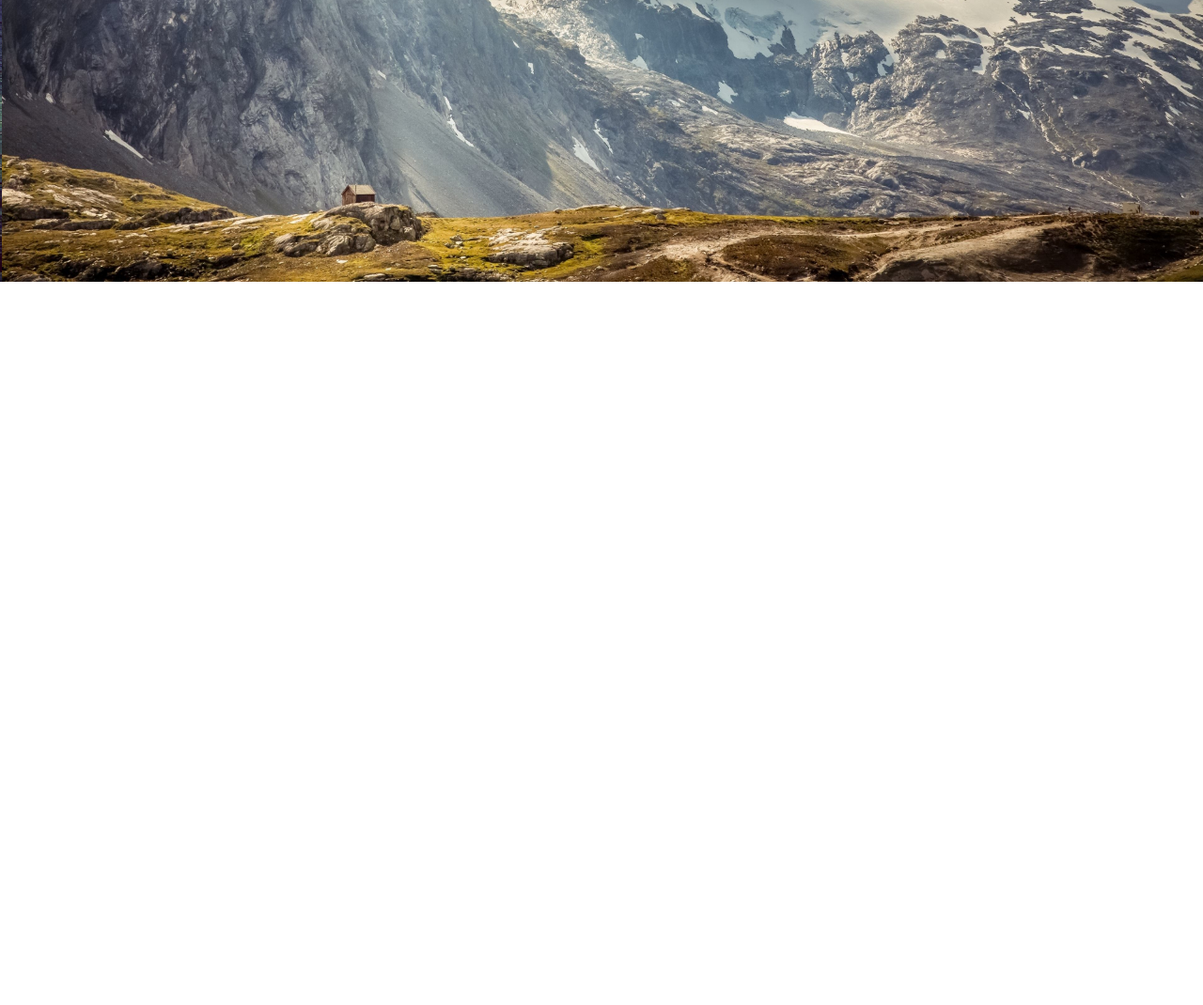
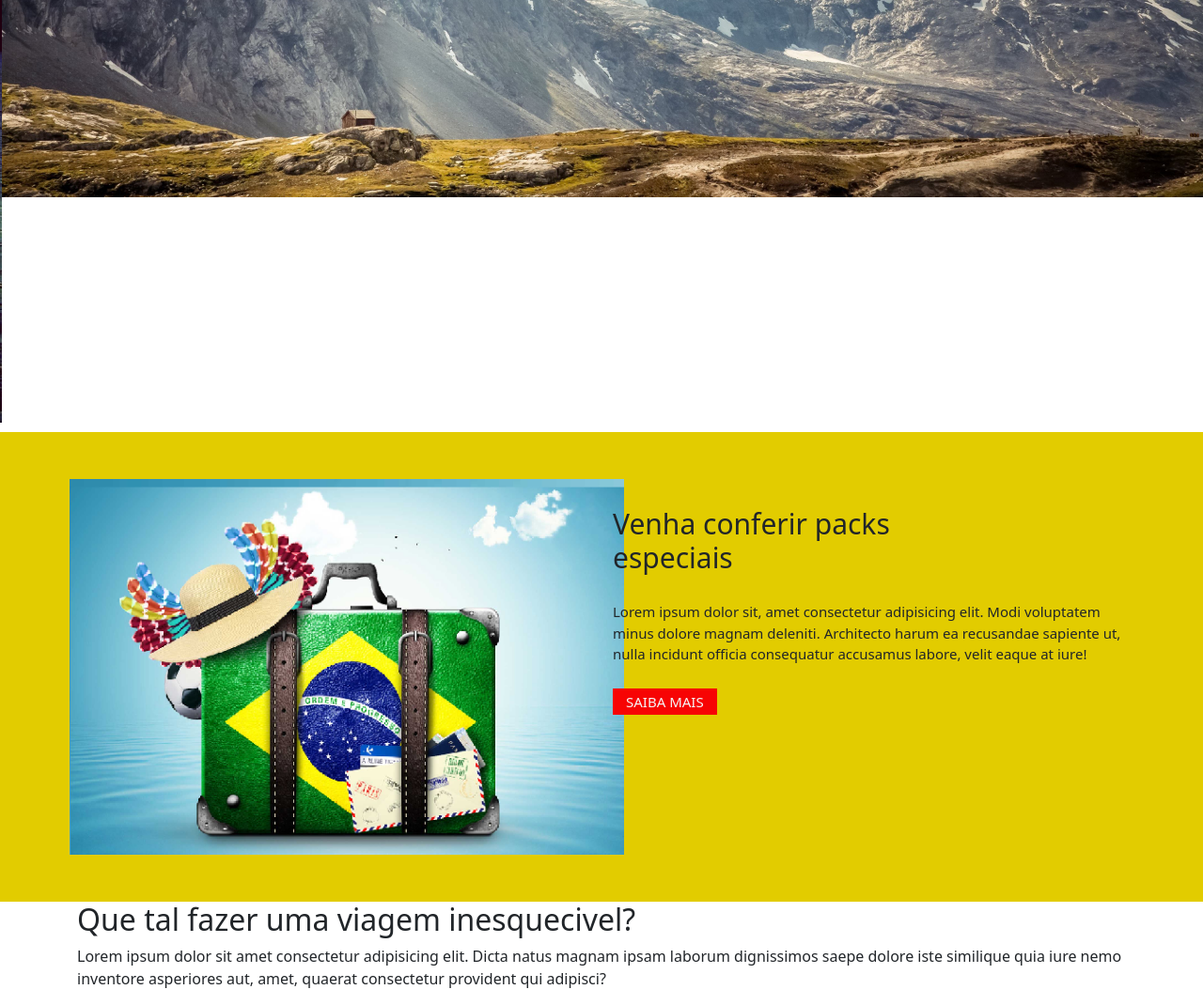
Before and after one commit to AlexanderLuucas/Passeios, a plain HTML site: page index.html in a window 1280 px wide. Shown: the part 585-1655 px from the top of the page at 94% size. Before the commit the page ends 885 px from the top, so only its background shows below. Drawn offline with Linux system fonts and the light colour scheme.

Commit message:
update 28/04/2023 - PRJ Travels rev.4

```diff
--- a/css/style.css
+++ b/css/style.css
@@ -42,7 +42,7 @@ body, ul {
     display: flex;
     align-items: center;
     justify-content: space-between;
-    background: #e7e7e7;
+    background: #71c0ee;
 }
 #menu {
     display: flex;
@@ -55,9 +55,42 @@ body, ul {
 #carouselExampleInterval{
     position: relative;
     z-index: 10;
-    padding-top: 85px;
+    padding-top: 75px;
     width: 100%;
 }
 #carouselExampleInterval img {
-    height: 800px;
+    height: auto;
 }
+
+/*CSS Estilo Banner */
+.section-banner-home {
+    width: 100%;
+    height: 500px;
+    margin-top: 10px;
+    padding: 50px;
+    background-color: #e2cc00;
+}
+.section-banner-home img {
+    height: 400px;
+    width: auto;
+}
+.section-banner-home .texto-banner {
+    margin-top: 30px;
+    font-size: 22px;
+}
+.section-banner-home .texto-banner h1{
+    font-size: 30px;
+    width: 60%;
+    padding-bottom: 20px;
+}
+.section-banner-home .texto-banner p {
+    font-size: 15px;
+    margin-bottom: 20px;
+}
+.section-banner-home .texto-banner a {
+    color: rgb(245, 245, 245);
+    text-decoration: none;
+    background-color:rgb(247, 4, 4);
+    padding: 4px 14px;
+    font-size: 15px;
+}
--- a/index.html
+++ b/index.html
@@ -95,6 +95,7 @@
             alt="..."
             />
         </div>
+           <!-- Shift + Alt + Selecionar linhas e alterar diversas linhas com o mesmo valor-->
           <div class="carousel-item " data-bs-interval="1000">
             <img
             src="./img/Carrossel 10.jpg"
@@ -126,6 +127,42 @@
 </div>
 <!-- Fim controle Carrossel -->
 <!-- Fim do Carrossel -->
+<!-- Início Banner -->
+<div class="section-banner-home">
+    <div class="container-fluid">
+        <div class="row m-0">
+            <div class="col-12 col-md-6">
+                <figure>
+                    <img src="./img/nem banner.png" alt="banner-home"
+                </figure>
+            </div>
+            <div class="col-12 col-md-6">
+                <section class="texto-banner d-none d-md-block">
+                    <h1>Venha conferir packs especiais</h1>
+                    <p class="d-none d-md-block">Lorem ipsum dolor sit, amet consectetur adipisicing elit. Modi voluptatem minus dolore magnam deleniti. Architecto harum ea recusandae sapiente ut, nulla incidunt officia consequatur accusamus labore, velit eaque at iure!</p>
+                    <a href="produtos.html">SAIBA MAIS</a>
+                </section>
+            </div>
+        </div>
+    </div>
+</div>
+<!-- Fim do Banner-->
+<!-- Início Destaque-->
+<div class="destaque">
+    <div class="container">
+        <div class="row d-flex justify-content-center">
+            <!-- Início da tag section do texto destaque -->
+            <section class="col-12">
+                <h2> Que tal fazer uma viagem inesquecivel?</h2>
+                <p>Lorem ipsum dolor sit amet consectetur adipisicing elit. Dicta natus magnam ipsam laborum dignissimos saepe dolore iste similique quia iure nemo inventore asperiores aut, amet, quaerat consectetur provident qui adipisci?</p>
+
+        </section>
+        </div>
+
+    </div>
+
+
+</div>
 </body>
 
     <script type="text/javascript" src="./bootstrap/js/bootstrap.min.js"></script>
```
Also changed, not shown: img/banner 2.jpg (deleted), img/banner-removebg-preview.png (added), img/nem banner.png (added).
